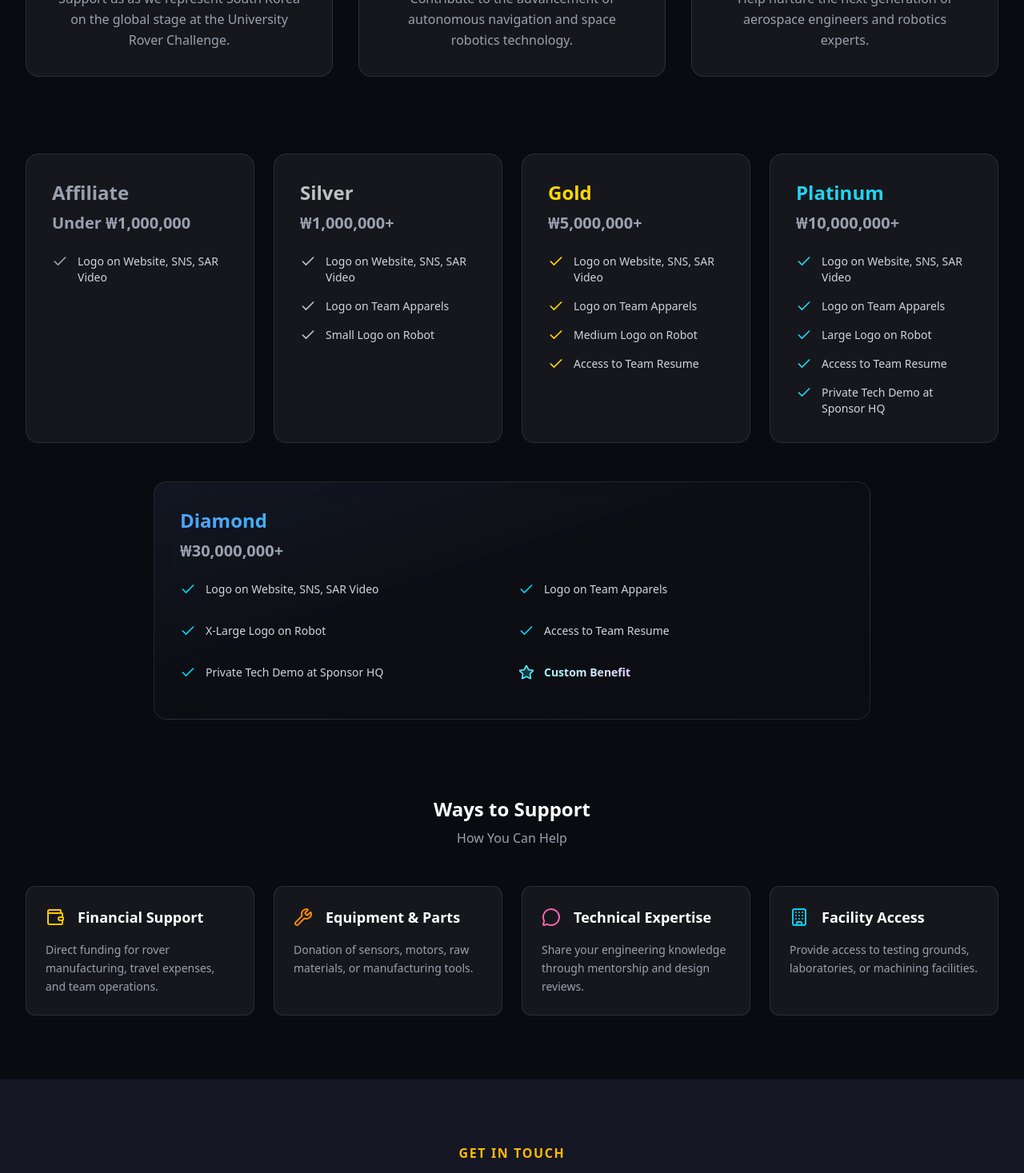
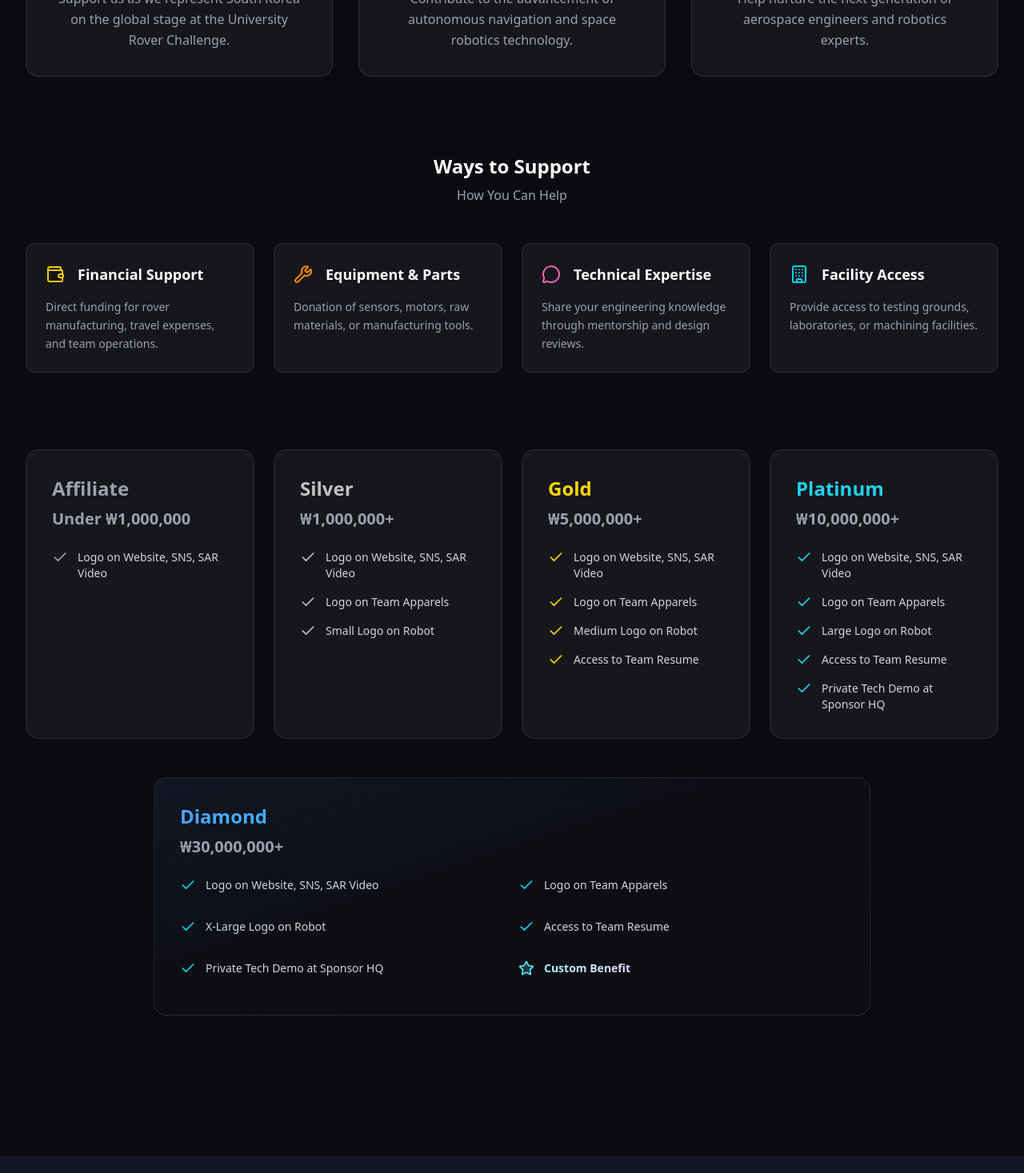
Before and after one commit to ZenithSpace/zenith.github.io, a React (Vite) app in the folder zenith-web/: page / in a window 1280 px wide. Shown: the part 6790-8257 px from the top of the page at 80% size. Built offline with nearby package versions, Linux system fonts and the light colour scheme; a web font is replaced by a local one.

Commit message:
refactor: reorder sponsorship sections to show ways to support before tiers

```diff
--- a/zenith-web/src/components/Sponsorship.tsx
+++ b/zenith-web/src/components/Sponsorship.tsx
@@ -188,22 +188,8 @@ const Sponsorship = () => {
                     </div>
                 </div>
 
-                {/* 2. Main Tiers Grid */}
-                <div className="grid grid-cols-1 md:grid-cols-2 lg:grid-cols-4 gap-6 mb-12">
-                    {mainTiers.map((tier) => (
-                        <div key={tier.key}>
-                            {renderTierCard(tier)}
-                        </div>
-                    ))}
-                </div>
-
-                {/* 3. Diamond Tier */}
+                {/* 2. Ways to Support Section */}
                 <div className="mb-24">
-                    {renderTierCard(diamondTier, true)}
-                </div>
-
-                {/* 4. Ways to Support Section */}
-                <div>
                     <div className="text-center mb-12">
                         <h4 className="text-2xl font-bold text-white mb-2">{t('sponsorship.ways.title')}</h4>
                         <p className="text-gray-400">{t('sponsorship.ways.subtitle')}</p>
@@ -235,6 +221,20 @@ const Sponsorship = () => {
                     </div>
                 </div>
 
+                {/* 3. Main Tiers Grid */}
+                <div className="grid grid-cols-1 md:grid-cols-2 lg:grid-cols-4 gap-6 mb-12">
+                    {mainTiers.map((tier) => (
+                        <div key={tier.key}>
+                            {renderTierCard(tier)}
+                        </div>
+                    ))}
+                </div>
+
+                {/* 4. Diamond Tier */}
+                <div className="mb-24">
+                    {renderTierCard(diamondTier, true)}
+                </div>
+
             </div>
         </section>
     );
```
